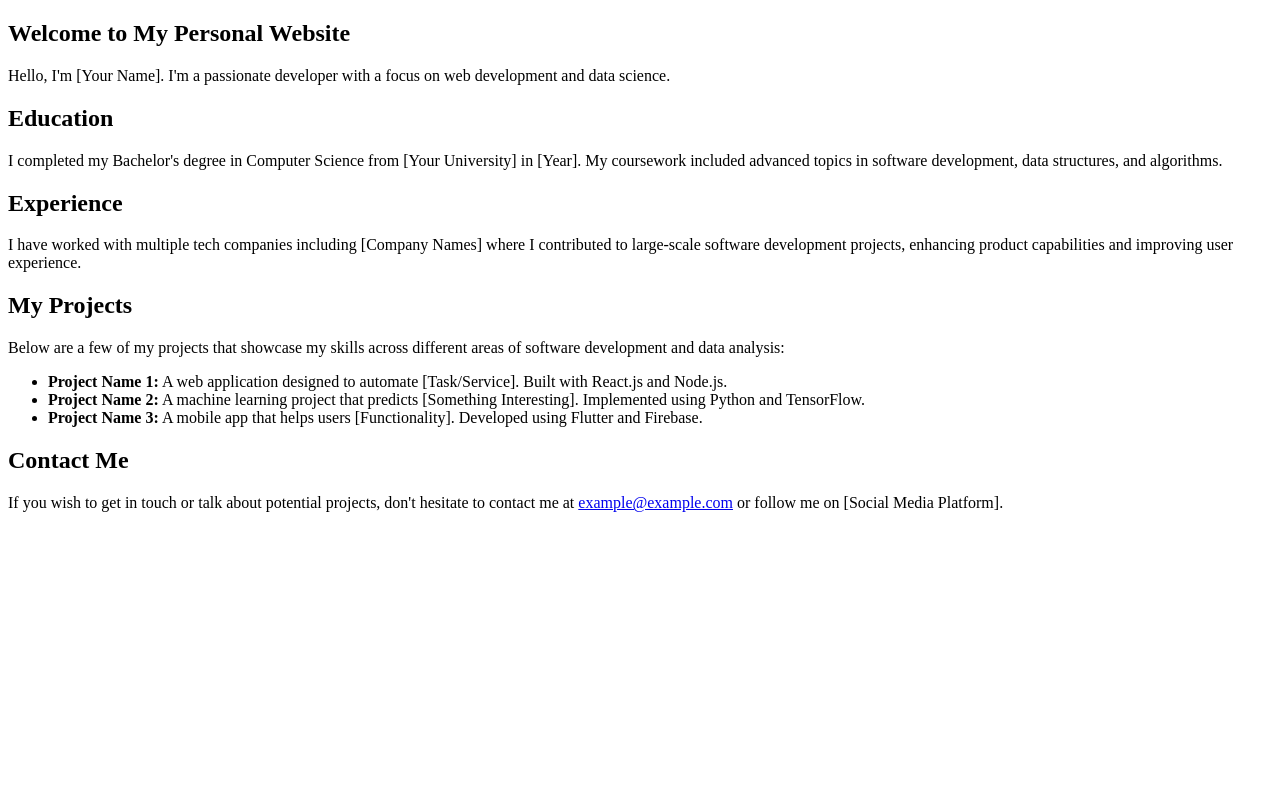
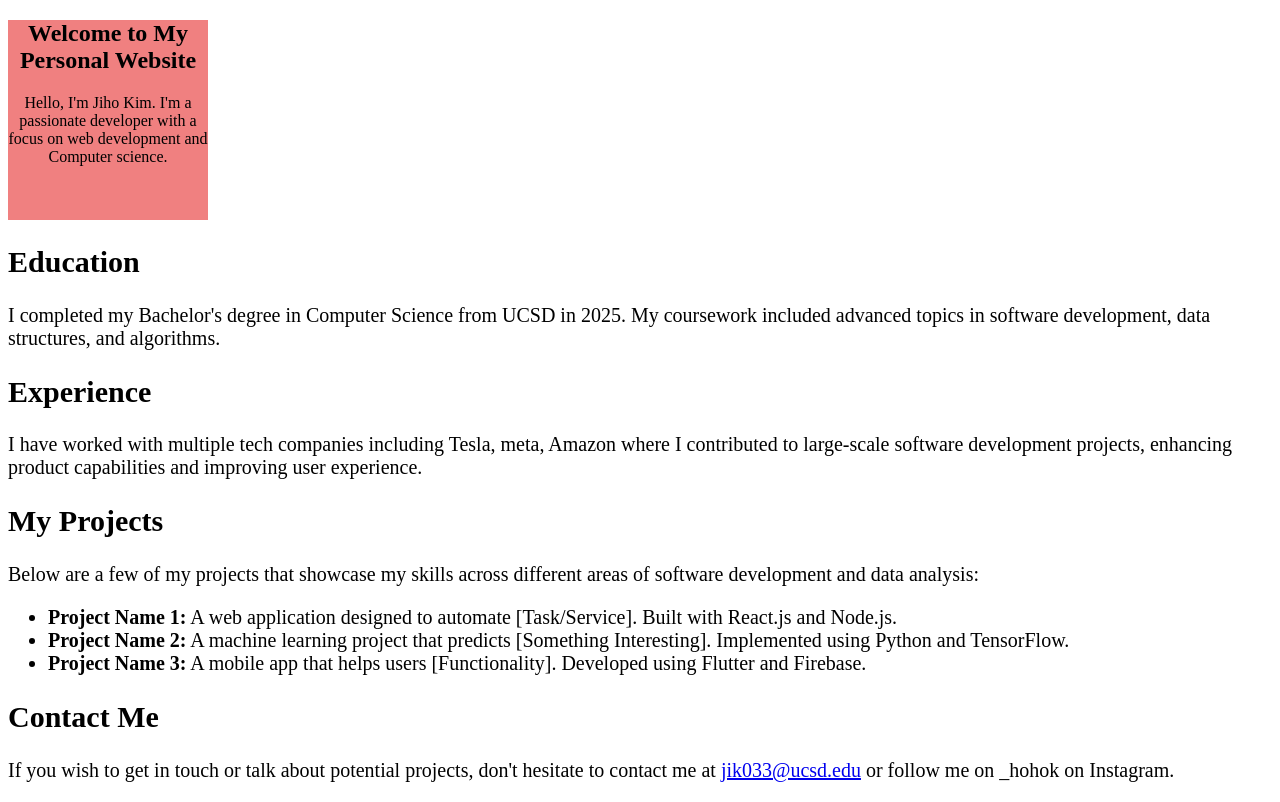
Before and after one commit to LIKELION-UCSD-Beginner-Project/Spring-2024, a plain HTML site: page 1. HTML & CSS/PersonalWebsite.html in a window 1280 px wide. Drawn offline with Linux system fonts and the light colour scheme.

Commit message:
jihokim css,html practice

```diff
--- a/1. HTML & CSS/PersonalWebsite.css
+++ b/1. HTML & CSS/PersonalWebsite.css
@@ -0,0 +1,26 @@
+body{
+    //background-image: url(https://www.archpaper.com/wp-content/uploads/2019/06/UCSD1.jpg);
+    background-position: right;
+    background-repeat: no-repeat;
+    background-size: 10%;
+}
+#home{
+    text-align: center;
+    color: black;
+    width: 200px;
+    height: 200px;
+    background-color: lightcoral;
+}
+#education{
+    font-size: 20px;
+    color: black;
+}
+#experience{
+    font-size: 20px;
+}
+#projects{
+    font-size: 20px;
+}
+#contact{
+    font-size: 20px;
+}
--- a/1. HTML & CSS/PersonalWebsite.html
+++ b/1. HTML & CSS/PersonalWebsite.html
@@ -4,23 +4,23 @@
 <head>
     <meta charset="UTF-8">
     <meta name="viewport" content="width=device-width, initial-scale=1.0">
-    <title>(이름)'s Personal Website</title>
+    <title>Jiho's Personal Website</title>
     <link rel="stylesheet" href="PersonalWebsite.css">
 </head>
 
 <body>
     <section id="home">
         <h1>Welcome to My Personal Website</h1>
-        <p>Hello, I'm [Your Name]. I'm a passionate developer with a focus on web development and data science.</p>
+        <p>Hello, I'm Jiho Kim. I'm a passionate developer with a focus on web development and Computer science.</p>
     </section>
     <section id="education">
         <h2>Education</h2>
-        <p>I completed my Bachelor's degree in Computer Science from [Your University] in [Year]. My coursework
+        <p>I completed my Bachelor's degree in Computer Science from UCSD in 2025. My coursework
             included advanced topics in software development, data structures, and algorithms.</p>
     </section>
     <section id="experience">
         <h2>Experience</h2>
-        <p>I have worked with multiple tech companies including [Company Names] where I contributed to large-scale
+        <p>I have worked with multiple tech companies including Tesla, meta, Amazon where I contributed to large-scale
             software development projects, enhancing product capabilities and improving user experience.</p>
     </section>
     <section id="projects">
@@ -39,7 +39,7 @@
     <section id="contact">
         <h2>Contact Me</h2>
         <p>If you wish to get in touch or talk about potential projects, don't hesitate to contact me at <a
-                href="mailto:example@example.com">example@example.com</a> or follow me on [Social Media Platform].
+                href="mailto:example@example.com">jik033@ucsd.edu</a> or follow me on _hohok on Instagram.
         </p>
     </section>
 </body>
```
